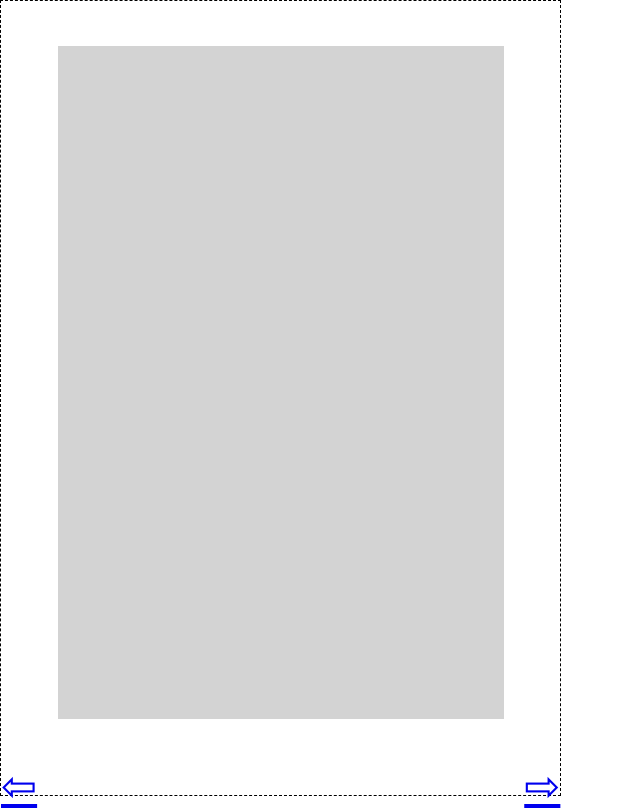
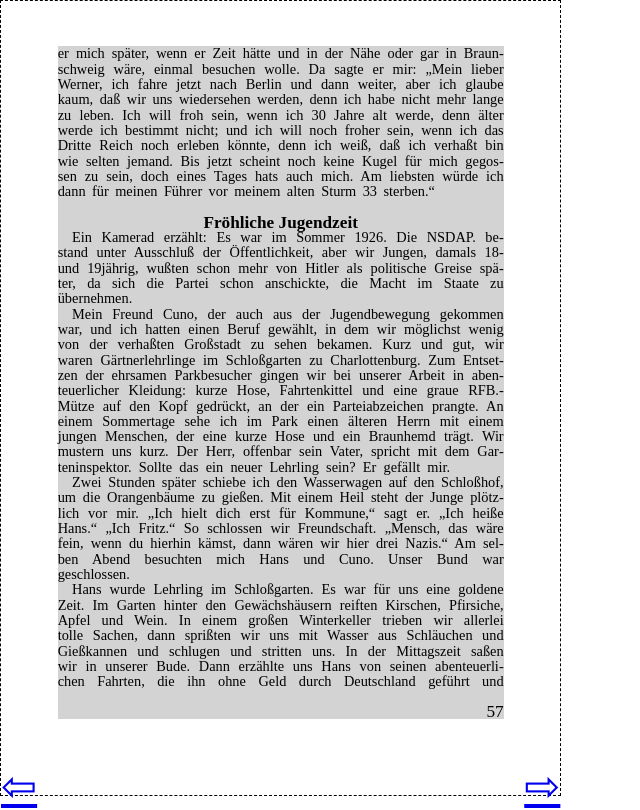
Before and after one commit to DigitalesSchrifttum/Sturm-33-Hans-Maikowski, a browser extension: page 57.html in a window 1280 px wide. Shown: the whole page, without its empty margins (0-640 px from the left). Drawn offline with nearby package versions, Linux system fonts and the light colour scheme; files that its build step writes are made by us from their sources.

Commit message:
page 57 was added.

```diff
--- a/57.html
+++ b/57.html
@@ -4,10 +4,62 @@
 		<meta charset="utf-8" />
 		<meta name="viewport" content="width=device-width, initial-scale=1.0" />
 		<link rel="stylesheet" href="format.css" />
-		<title>Titel</title>
+		<title>Seite 57</title>
 	</head>
 	<body>
-		<div class="textarea odd"></div>
+		<div class="textarea odd">
+			<p class="no-indent-first">
+				er mich später, wenn er Zeit hätte und in der Nähe oder gar in
+				Braunschweig wäre, einmal besuchen wolle. Da sagte er mir: „Mein lieber
+				Werner, ich fahre jetzt nach Berlin und dann weiter, aber ich glaube
+				kaum, daß wir uns wiedersehen werden, denn ich habe nicht mehr lange zu
+				leben. Ich will froh sein, wenn ich 30 Jahre alt werde, denn älter werde
+				ich bestimmt nicht; und ich will noch froher sein, wenn ich das Dritte
+				Reich noch erleben könnte, denn ich weiß, daß ich verhaßt bin wie selten
+				jemand. Bis jetzt scheint noch keine Kugel für mich gegossen zu sein,
+				doch eines Tages hats auch mich. Am liebsten würde ich dann für meinen
+				Führer vor meinem alten Sturm 33 sterben.“
+			</p>
+			<p><br /></p>
+			<h4>Fröhliche Jugendzeit</h4>
+			<p class="ws-950µm">
+				Ein Kamerad erzählt: Es war im Sommer 1926. Die NSDAP. bestand unter
+				Ausschluß der Öffentlichkeit, aber wir Jungen, damals 18- und 19jährig,
+				wußten schon mehr von Hitler als politische Greise später, da sich die
+				Partei schon anschickte, die Macht im Staate zu übernehmen.
+			</p>
+			<p class="ws-950µm">
+				Mein Freund Cuno, der auch aus der Jugendbewegung gekommen war, und ich
+				hatten einen Beruf gewählt, in dem wir möglichst wenig von der verhaßten
+				Großstadt zu sehen bekamen. Kurz und gut, wir waren Gärtnerlehrlinge im
+				Schloßgarten zu Charlottenburg. Zum Entsetzen der ehrsamen Parkbesucher
+				gingen wir bei unserer Arbeit in abenteuerlicher Kleidung: kurze Hose,
+				Fahrtenkittel und eine graue RFB.-Mütze auf den Kopf gedrückt, an der
+				ein Parteiabzeichen prangte. An einem Sommertage sehe ich im Park einen
+				älteren Herrn mit einem jungen Menschen, der eine kurze Hose und ein
+				Braunhemd trägt. Wir mustern uns kurz. Der Herr, offenbar sein Vater,
+				spricht mit dem Garteninspektor. Sollte das ein neuer Lehrling sein? Er
+				gefällt mir.
+			</p>
+			<p>
+				Zwei Stunden später schiebe ich den Wasserwagen auf den Schloßhof, um
+				die Orangenbäume zu gießen. Mit einem Heil steht der Junge plötzlich vor
+				mir. „Ich hielt dich erst für Kommune,“ sagt er. „Ich heiße Hans.“ „Ich
+				Fritz.“ So schlossen wir Freundschaft. „Mensch, das wäre fein, wenn du
+				hierhin kämst, dann wären wir hier drei Nazis.“ Am selben Abend
+				besuchten mich Hans und Cuno. Unser Bund war geschlossen.
+			</p>
+			<p class="justify-last ws-1150µm">
+				Hans wurde Lehrling im Schloßgarten. Es war für uns eine goldene Zeit.
+				Im Garten hinter den Gewächshäusern reiften Kirschen, Pfirsiche, Apfel
+				und Wein. In einem großen Winterkeller trieben wir allerlei tolle
+				Sachen, dann sprißten wir uns mit Wasser aus Schläuchen und Gießkannen
+				und schlugen und stritten uns. In der Mittagszeit saßen wir in unserer
+				Bude. Dann erzählte uns Hans von seinen abenteuerlichen Fahrten, die ihn
+				ohne Geld durch Deutschland geführt und
+			</p>
+			<div class="page-number odd">57</div>
+		</div>
 		<div class="page-link-area">
 			<a href="./56.html">⇦</a><a href="./58.html">⇨</a>
 		</div>
```
